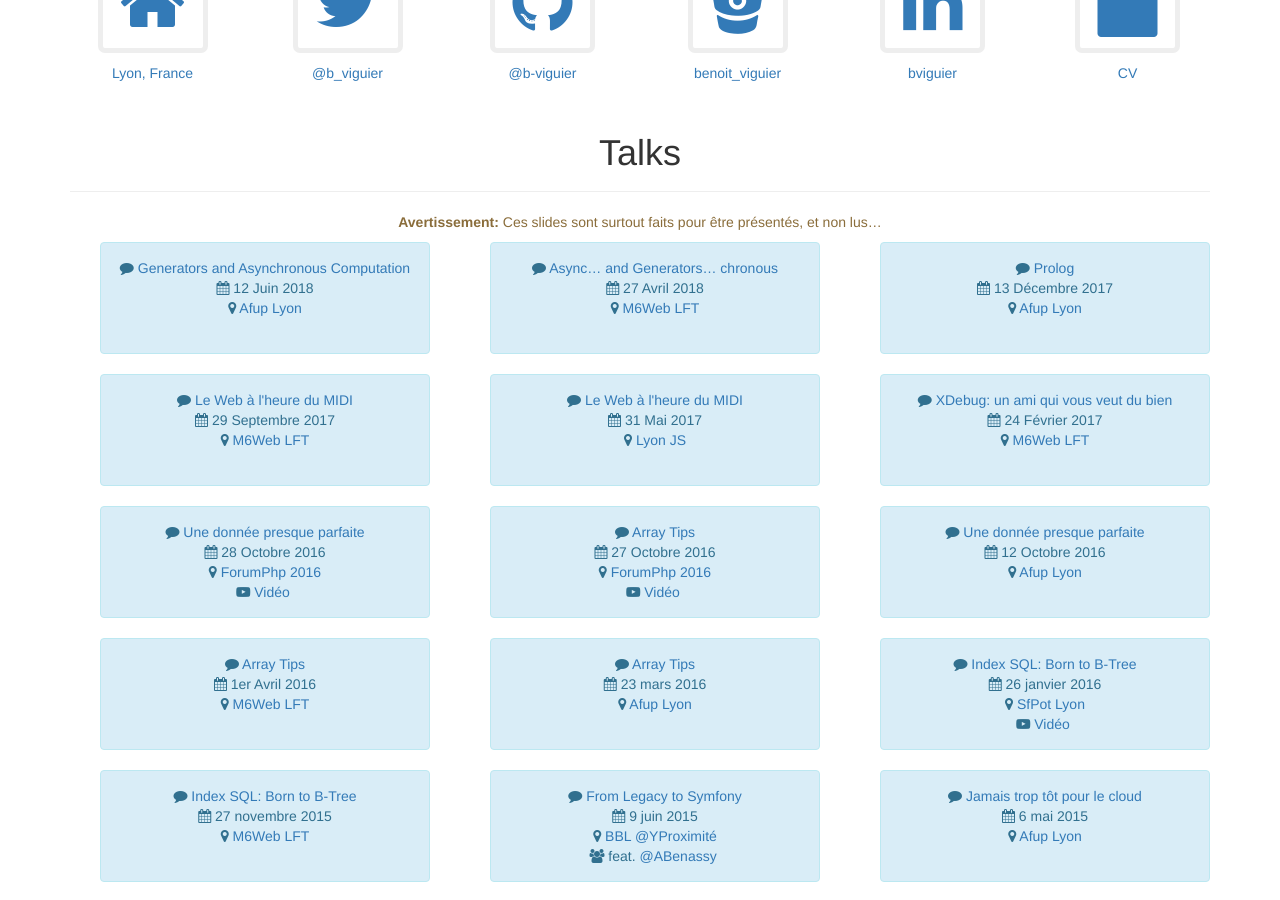
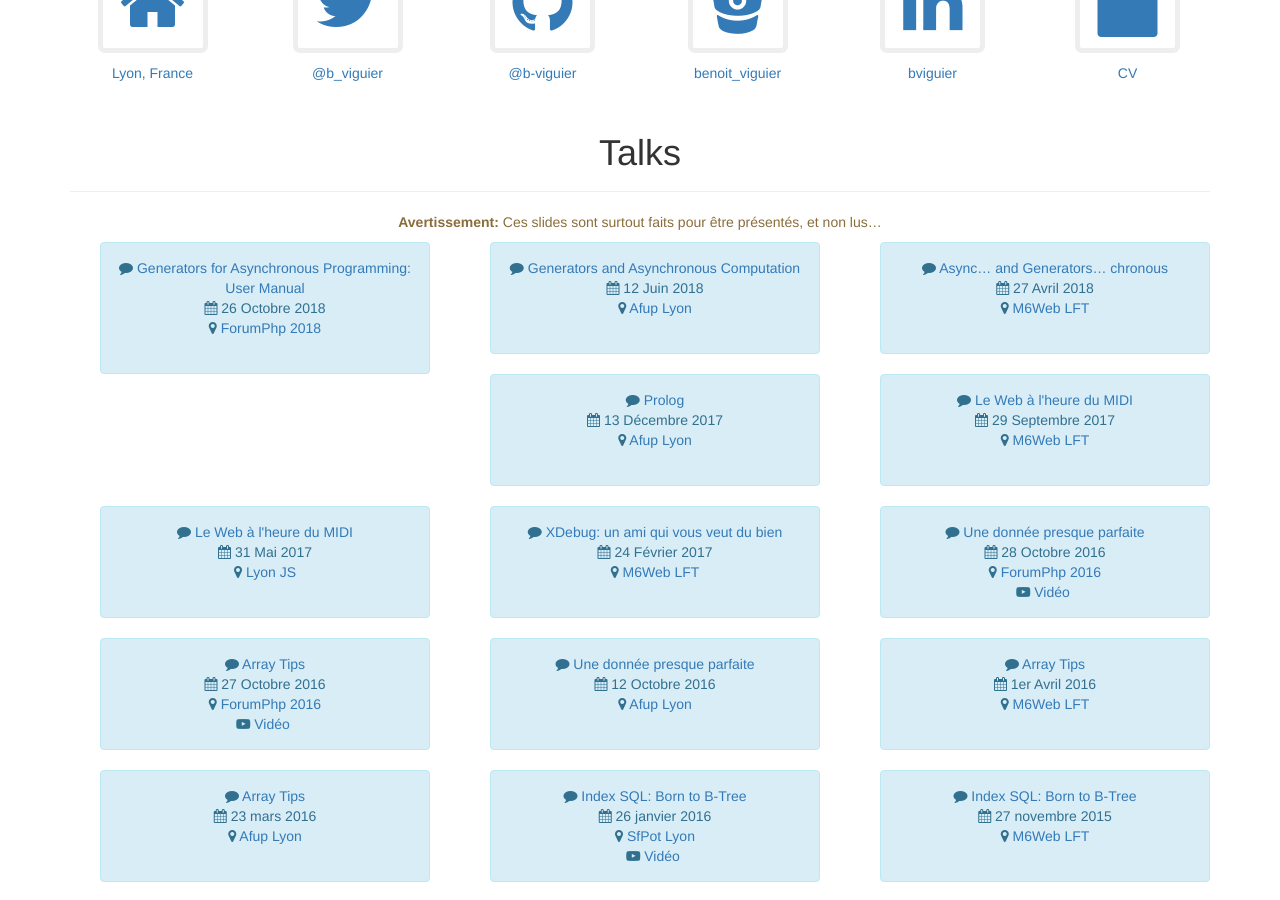
Before and after one commit to b-viguier/b-viguier.github.io, a Jekyll site: the page built from index.html, in a window 1280 px wide and 900 px high, scrolled down 436 px. Built offline with Jekyll 4.4.1, drawn with Linux system fonts in a browser that asks for light colours; nearby versions of some CDN libraries.

Commit message:
Added ForumPhp-2018 talk

```diff
--- a/_data/talks.yml
+++ b/_data/talks.yml
@@ -1,3 +1,9 @@
+-
+    title: "Generators for Asynchronous Programming: User Manual"
+    url: downloads/talks/ForumPhp-AsyncGenerators.pdf
+    date: 26 Octobre 2018
+    event: ForumPhp 2018
+    event_url: https://event.afup.org/forumphp2018/programme/#2752
 -
     title: Generators and Asynchronous Computation
     url: downloads/talks/Afup-GeneratorsAndAsync.pdf
```
Also changed, not shown: 1 other file.
